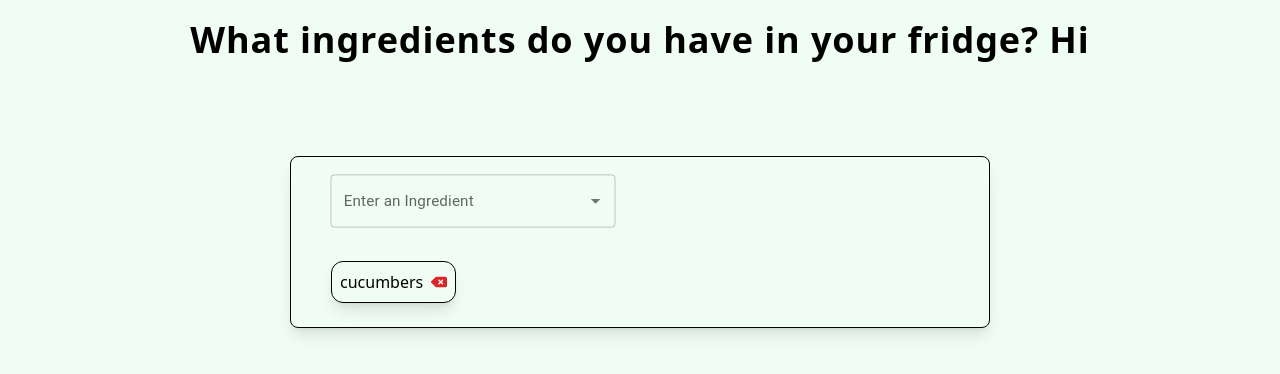
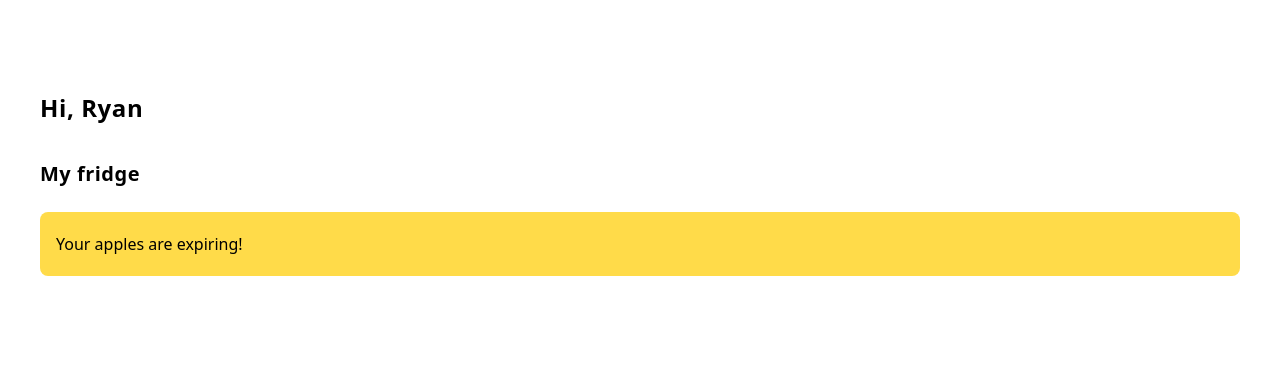
Before and after one commit to tangboxuan/drp-23, a React (Vite) app: page / in a window 1280 px wide. Shown: the top 374 px of the page. Built offline with nearby package versions, Linux system fonts and the light colour scheme; no server answers.

Commit message:
Dashboard progress; Util and components folders setup; enum defined;

```diff
--- a/package.json
+++ b/package.json
@@ -15,6 +15,7 @@
     "@capacitor/ios": "^5.0.4",
     "@emotion/react": "^11.11.0",
     "@emotion/styled": "^11.11.0",
+    "@ionic/react": "^7.0.10",
     "@mui/material": "^5.13.3",
     "autoprefixer": "^10.4.14",
     "postcss": "^8.4.24",
--- a/src/App.tsx
+++ b/src/App.tsx
@@ -1,5 +1,61 @@
-import FridgePage from "./components/fridge/FridgePage";
+import {
+  //   IonCard,
+  //   IonCardContent,
+  //   IonCardHeader,
+  //   IonCardSubtitle,
+  //   IonCardTitle,
+  setupIonicReact,
+} from "@ionic/react";
 
-export default function App() {
-  return <FridgePage />;
+import "@ionic/react/css/normalize.css";
+import "@ionic/react/css/structure.css";
+import "@ionic/react/css/typography.css";
+
+import "@ionic/react/css/padding.css";
+import "@ionic/react/css/float-elements.css";
+import "@ionic/react/css/text-alignment.css";
+import "@ionic/react/css/text-transformation.css";
+import "@ionic/react/css/flex-utils.css";
+import "@ionic/react/css/display.css";
+
+import Dashboard from "./components/dashboard/Dashboard";
+import getStyle from "./Styles";
+
+setupIonicReact();
+
+function App() {
+  return (
+    <div className={getStyle(styles, "container")}>
+      <Dashboard />
+    </div>
+  );
 }
+
+const styles = {
+  container: ["p-10", "mt-5"],
+};
+export default App;
+
+/*
+
+// return (
+  //   <div
+  //     style={{ margin: "0 1em 0 0", paddingTop: "env(safe-area-inset-top)" }}
+  //   >
+  //     <IonCard>
+  //       <IonCardHeader>
+  //         <IonCardTitle>Card Title</IonCardTitle>
+  //         <IonCardSubtitle>Card Subtitle</IonCardSubtitle>
+  //       </IonCardHeader>
+
+  //       <IonCardContent>
+  //         Here's a small text description for the card content. Nothing more,
+  //         nothing less and nothing even more less.
+  //       </IonCardContent>
+  //     </IonCard>
+  //   </div>
+  // );
+
+  // return <div>Hello world</div>;
+
+*/
--- /dev/null
+++ b/src/components/dashboard/Dashboard.tsx
@@ -0,0 +1,22 @@
+import getStyle from "../../Styles";
+import Warning from "./Warning";
+
+function Dashboard() {
+  return (
+    <div className={getStyle(styles, "container")}>
+      <h1 className={getStyle(styles, "title")}>Hi, Ryan</h1>
+
+      <h1 className={getStyle(styles, "subtitle")}>My fridge</h1>
+
+      <Warning ingredient="apples" date="3 days" color="yellow" />
+    </div>
+  );
+}
+
+const styles = {
+  container: ["flex", "flex-col"],
+  title: ["text-2xl", "font-bold", "mt-8", "tracking-wide"],
+  subtitle: ["text-xl", "font-bold", "mt-9", "tracking-wide"],
+};
+
+export default Dashboard;
--- /dev/null
+++ b/src/components/dashboard/Warning.tsx
@@ -0,0 +1,33 @@
+import getStyle from "../../Styles";
+
+interface Props {
+  ingredient: string; // String for now, but will be changed to Ingredient type
+  date: string;
+  color: string; // Can potentially change to Color from "./Color.tsx"
+}
+
+function Warning({ ingredient, date, color }: Props) {
+  return (
+    <div className={getStyle(styles, "container")}>
+      <p className={getStyle(styles, "message")}>
+        Your {ingredient} are expiring!
+      </p>
+    </div>
+  );
+}
+
+const styles = {
+  container: [
+    "flex",
+    "items-center",
+    "p-4",
+    "bg-alertYellow",
+    "rounded-lg",
+    "mt-6",
+    "w-full",
+    "h-16",
+  ],
+  message: [],
+};
+
+export default Warning;
--- a/src/components/fridge/FridgeContainer.tsx
+++ /dev/null
@@ -1,96 +0,0 @@
-import getStyle from "../../Styles";
-import Autocomplete from "@mui/material/Autocomplete";
-import { TextField } from "@mui/material";
-import { useEffect, useState } from "react";
-import FridgeEntry from "./FridgeEntry";
-
-/* The dropdown list of ingredients */
-const sampleIngredients = [
-  "apple",
-  "banana",
-  "carrot",
-  "dumpling",
-  "egg",
-  "fries",
-  "grapes",
-  "hamburger",
-  "ice cream",
-];
-
-export default function FridgeContainer() {
-  /* Manage state of user-added ingredients */
-  const [addedIngredients, setAddedIngredients] = useState(["cucumbers"]);
-
-  useEffect(() => {
-    fetch("get-fridge")
-    .then((res) => res.json())
-    .then((res) => res.map((item: any) => item.name))
-    .then((res) => setAddedIngredients(res))
-  }, [])
-
-  function deleteIngredient(ingredient: string) {
-    setAddedIngredients(
-      addedIngredients.filter((item) => item !== ingredient)
-    );
-  }
-
-  return (
-    <>
-      <div className={getStyle(styles, "container")}>
-        <Autocomplete
-          disablePortal
-          id="combo-box-demo"
-          options={sampleIngredients}
-          sx={{ width: 300 }}
-          renderInput={(params) => (
-            <TextField {...params} label="Enter an Ingredient" />
-          )}
-          onChange={(_event: any, newValue: string | null) => {
-            if (newValue !== null) {
-              const requestOptions = {
-                method: 'POST',
-                headers: { 'Content-Type': 'application/json' },
-                body: JSON.stringify({ name: newValue })
-              };
-
-              fetch('add-to-fridge', requestOptions)
-                .then(data => data.json())
-                .then((res) => res.map((item: any) => item.name))
-                .then(data => setAddedIngredients(data));
-            }
-          }}
-          className={getStyle(styles, "autocomplete")}
-        />
-
-        <div className={getStyle(styles, "entryCtn")}>
-          {addedIngredients.length === 0 && (
-            <p className={getStyle(styles, "opt")}>Add an Item!</p>
-          )}
-
-          {addedIngredients.map((ingredient) => (
-            <FridgeEntry onClick={deleteIngredient} ingredient={ingredient} />
-          ))}
-        </div>
-      </div>
-    </>
-  );
-}
-
-const styles = {
-  container: [
-    "rounded-lg",
-    "shadow-lg",
-    "p-4",
-    "px-8",
-    "mt-24",
-    "border-black",
-    "border",
-    "w-[700px]",
-    "flex",
-    "flex-col",
-    "justify-center",
-  ],
-  autocomplete: ["scale-95"],
-  entryCtn: ["flex", "flex-wrap", "w-full", "mt-6"],
-  opt: ["ml-2"],
-};
--- a/src/components/fridge/FridgeEntry.tsx
+++ /dev/null
@@ -1,40 +0,0 @@
-import getStyle from "../../Styles";
-
-interface Props {
-  ingredient: string;
-  onClick: (ingredient: string) => void;
-} // TODO: Add quantity
-
-export default function FridgeEntry({ ingredient, onClick }: Props) {
-  return (
-    <div className={getStyle(styles, "capsule")}>
-      <p>{ingredient}</p>
-      <svg
-        className={getStyle(styles, "svg")}
-        xmlns="http://www.w3.org/2000/svg"
-        viewBox="0 0 576 512"
-        onClick={() => onClick(ingredient)}
-      >
-        <path d="M576 128c0-35.3-28.7-64-64-64H205.3c-17 0-33.3 6.7-45.3 18.7L9.4 233.4c-6 6-9.4 14.1-9.4 22.6s3.4 16.6 9.4 22.6L160 429.3c12 12 28.3 18.7 45.3 18.7H512c35.3 0 64-28.7 64-64V128zM271 175c9.4-9.4 24.6-9.4 33.9 0l47 47 47-47c9.4-9.4 24.6-9.4 33.9 0s9.4 24.6 0 33.9l-47 47 47 47c9.4 9.4 9.4 24.6 0 33.9s-24.6 9.4-33.9 0l-47-47-47 47c-9.4 9.4-24.6 9.4-33.9 0s-9.4-24.6 0-33.9l47-47-47-47c-9.4-9.4-9.4-24.6 0-33.9z" />
-      </svg>
-    </div>
-  );
-}
-
-const styles = {
-  capsule: [
-    "rounded-xl",
-    "shadow-lg",
-    "p-2",
-    "flex",
-    "flex-row",
-    "justify-center",
-    "items-center",
-    "m-2",
-    "border-black",
-    "border",
-    "hover:scale-105",
-    "cursor-pointer",
-  ],
-  svg: ["h-4", "w-4", "fill-red-600", "ml-2", "hover:fill-blue-900"],
-};
--- a/src/components/fridge/FridgePage.tsx
+++ /dev/null
@@ -1,29 +0,0 @@
-import getStyle from "../../Styles";
-import FridgeContainer from "./FridgeContainer";
-
-export default function FridgePage() {
-  return (
-    <>
-      <div className={getStyle(styles, "container")}>
-        <h1 className={getStyle(styles, "header")}>
-          What ingredients do you have in your fridge? Hi
-        </h1>
-
-        <FridgeContainer />
-      </div>
-    </>
-  );
-}
-
-const styles = {
-  header: ["text-4xl", "font-semibold", "tracking-wide"],
-  container: [
-    "flex",
-    "flex-col",
-    "items-center",
-    "p-5",
-    "bg-green-50",
-    "h-full",
-    "w-full",
-  ],
-};
--- /dev/null
+++ b/src/util/Color.tsx
@@ -0,0 +1,5 @@
+export enum Color {
+  Red,
+  Green,
+  Orange,
+}
--- a/tailwind.config.js
+++ b/tailwind.config.js
@@ -6,7 +6,20 @@ export default {
     "./src/components/*.tsx",
   ],
   theme: {
-    extend: {},
+    extend: {
+      colors: {
+        alertYellow: "#FFDB49",
+        alertRed: "#A92D2D",
+        alertTextRed: "#C53737",
+        backgroundBeige: "#FFE8C7",
+        cancelRed: "#C53737",
+        expirationRed: "#CD0000",
+        interactiveText: "#555555",
+        outlineGray: "#ADADAD",
+        safeGreen: "#3D8A00",
+        warningOrange: "#F16B0A",
+      },
+    },
   },
   plugins: [],
 }
```
Also changed, not shown: src/assets/delete-left-solid.svg (deleted), 1 other file (tests, documents, lock files or other folders).
